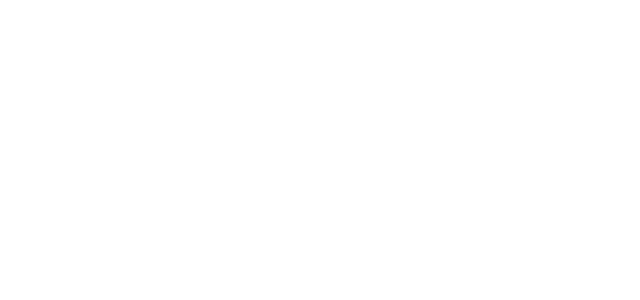
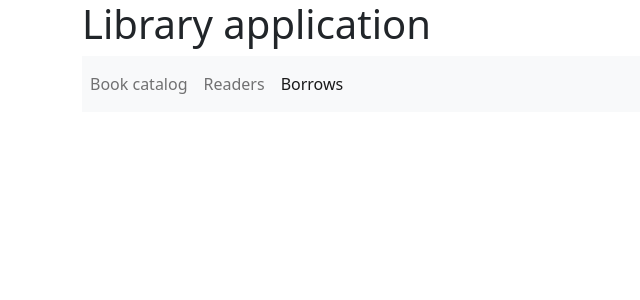
Before and after one commit to Cvetomird91/node-js-uni, a React (Create React App) app in the folder front-end-app/: page /borrows in a window 1280 px wide. Shown: the top 300 px of the page, without its empty margins (0-640 px from the left). Built offline with nearby package versions, Linux system fonts and the light colour scheme; the HTML template or start-up script is replaced by a standard one.

Commit message:
update navbar

```diff
--- a/front-end-app/src/App.tsx
+++ b/front-end-app/src/App.tsx
@@ -1,6 +1,8 @@
 import './App.css';
 import { BookCatalog }from './components/BookCatalog';
 import { BrowserRouter as Router, Route, Routes } from 'react-router-dom'
+import { ReadersDiretory } from './components/ReadersDirectory';
+import { BorrowsManager } from './components/BorrowsManager';
 
 function App() {
   return (
@@ -14,12 +16,16 @@ function App() {
             }>
             </Route>
             <Route
-              path='/readers'>
-
+              path='/readers'
+              element={
+                <ReadersDiretory/>
+            }>
             </Route>
             <Route
-              path='/borrows'>
-
+              path='/borrows'
+              element={
+                <BorrowsManager/>
+              }>
             </Route>
           </Routes>
         </Router>
--- /dev/null
+++ b/front-end-app/src/components/BorrowsManager.tsx
@@ -0,0 +1,12 @@
+import { Container } from './Container';
+import { Title } from './Title';
+import { Navbar } from "./Navbar";
+
+export function BorrowsManager() {
+    return (
+        <Container>
+            <Title/>
+            <Navbar/>
+        </Container>
+    )
+}
--- a/front-end-app/src/components/Navbar.tsx
+++ b/front-end-app/src/components/Navbar.tsx
@@ -4,13 +4,13 @@ export function Navbar() {
             <div className="collapse navbar-collapse" id="navbarText">
                 <ul className="navbar-nav mr-auto">
                     <li className="nav-item">
-                        <a className="nav-link active" href="/">Book catalog</a>
+                        <a className={`nav-link ${window.location.pathname === '/' ? "active" : ""}`} href="/">Book catalog</a>
                     </li>
                     <li className="nav-item">
-                        <a className="nav-link" href="/readers">Readers</a>
+                        <a className={`nav-link ${window.location.pathname === '/readers' ? "active" : ""}`} href="/readers">Readers</a>
                     </li>
                     <li className="nav-item">
-                        <a className="nav-link" href="/borrows">Borrows</a>
+                        <a className={`nav-link ${window.location.pathname === '/borrows' ? "active" : ""}`} href="/borrows">Borrows</a>
                     </li>
 
                 </ul>
--- /dev/null
+++ b/front-end-app/src/components/ReadersDirectory.tsx
@@ -0,0 +1,12 @@
+import { Container } from './Container';
+import { Title } from './Title';
+import { Navbar } from "./Navbar";
+
+export function ReadersDiretory() {
+    return (
+        <Container>
+            <Title/>
+            <Navbar/>
+        </Container>
+    )
+}
```
